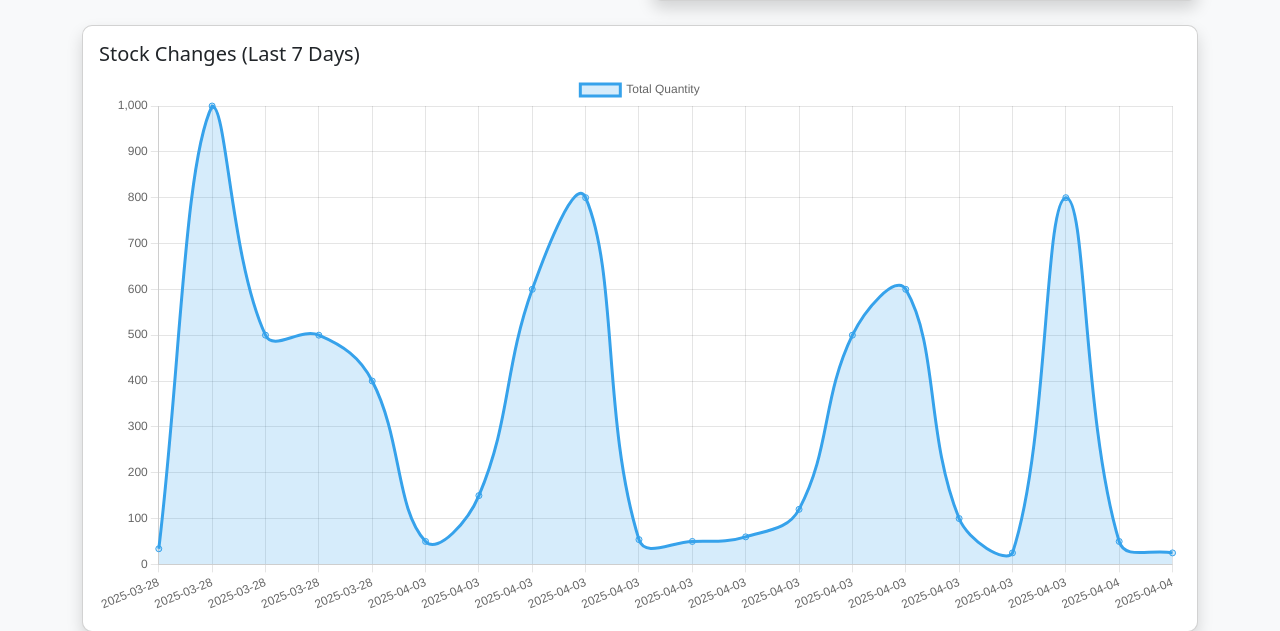
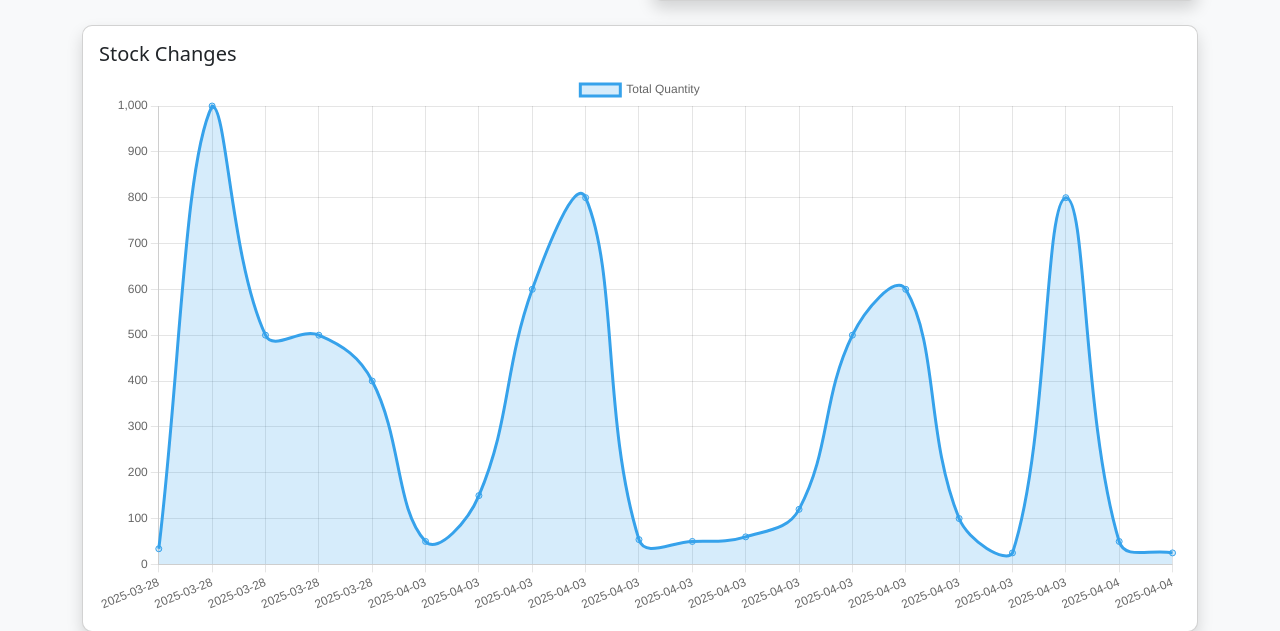
Before and after one commit to manish5601/Stock-FLow, a Django app: page /dashboard/ in a window 1280 px wide. Shown: the part 791-1422 px from the top of the page. Run offline with Django 5.2, Linux system fonts and the light colour scheme; a user stored in the database is signed in; data comes from the database, SQL or seed files in the repository; both versions use the stored data as it was after the commit.

Commit message:
final commit

```diff
--- a/stockflow_project/templates/dashboard.html
+++ b/stockflow_project/templates/dashboard.html
@@ -51,7 +51,7 @@
             <div class="col-md-12">
                 <div class="card shadow">
                     <div class="card-body">
-                        <h5 class="card-title">Stock Changes (Last 7 Days)</h5>
+                        <h5 class="card-title">Stock Changes </h5>
                         {% if dates %}
                             <canvas id="lineChart"></canvas>
                         {% else %}
```
Also changed, not shown: stockflow_project/db.sqlite3, stockflow_project/media/profile_pics/avatar-icon-vector-illustration_BExZ5Rz.jpg (added), 1 other file.
